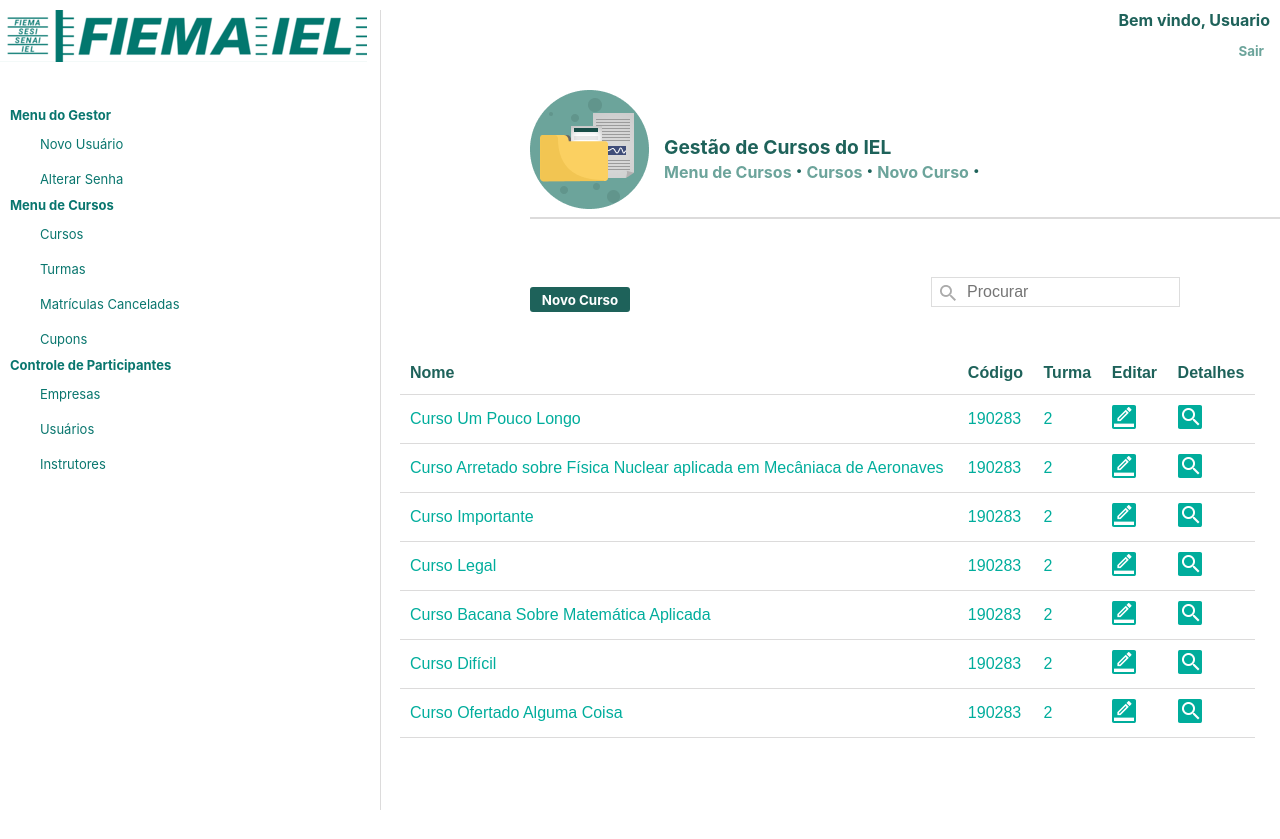
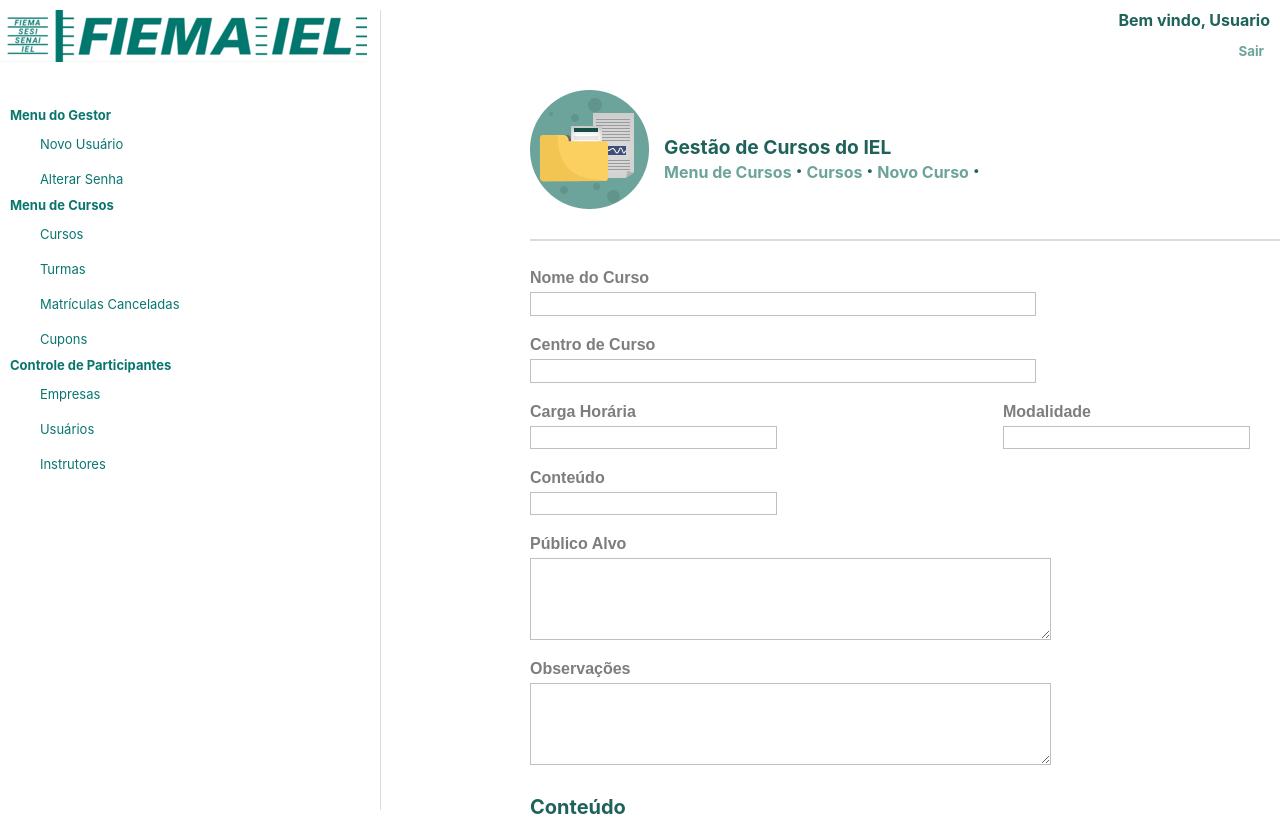
Before and after one commit to gphelipe1/frontend_tests, a React (Create React App) app: page / in a window 1280 px wide. Before the commit the page ends 810 px from the top, so only its background shows below. Built offline with nearby package versions, Linux system fonts and the light colour scheme.

Commit message:
Adicionando TAGS na página Curso/Novo Curso

```diff
--- a/package.json
+++ b/package.json
@@ -6,6 +6,7 @@
     "@material-ui/core": "^4.11.3",
     "@material-ui/data-grid": "^4.0.0-alpha.26",
     "@material-ui/icons": "^4.11.2",
+    "@material-ui/styles": "^4.11.3",
     "@testing-library/jest-dom": "^5.11.4",
     "@testing-library/react": "^11.1.0",
     "@testing-library/user-event": "^12.1.10",
--- a/src/App.js
+++ b/src/App.js
@@ -2,7 +2,7 @@ import './App.css';
 import React from 'react'
 import Sidebar from './Components/Sidebar'
 import Cursos from './Pages/Cursos'
-
+import NewCourse from './Pages/Cursos/Novo Curso/index'
 
 
 function App() {
@@ -12,7 +12,7 @@ function App() {
         <Sidebar/>
       </div>
       <div className="content">
-        <Cursos/>
+        <NewCourse/>
       </div>
     </div>
   );
--- a/src/Components/Header/index.css
+++ b/src/Components/Header/index.css
@@ -36,6 +36,7 @@
     hr{
         border: 1px solid #DCDBDB;
         margin-left: 150px;
+        margin-top: 30px;;
     }
 
 
--- a/src/Components/SearchInput/index.css
+++ b/src/Components/SearchInput/index.css
@@ -1,4 +1,4 @@
-input {
+.search-btn {
   background-image: url('../../Assets/search_icon.png');
   background-position: 5px 4px;
   background-repeat: no-repeat;
@@ -6,7 +6,8 @@ input {
   padding: 5px 5px 5px 35px;
   border: 1px solid #ddd;
   float: right;
-  margin-top: 50px;
+
+  margin-bottom: 10px;
   margin-right: 100px;
   outline-color: #00AD9C;
 }
--- a/src/Components/SearchInput/index.js
+++ b/src/Components/SearchInput/index.js
@@ -3,6 +3,6 @@ import './index.css'
 
 export default function InputTag(props){
     return(
-        <input type="text" id="myInput" onKeyUp={props.func} placeholder="Procurar" title="searc"/>
+        <input className="search-btn" type="text" id="myInput" onKeyUp={props.func} placeholder="Procurar" title="searc"/>
     );
 }
--- a/src/Components/Table/index.js
+++ b/src/Components/Table/index.js
@@ -1,11 +1,14 @@
 import React, { Fragment } from "react";
 import { Table } from "reactstrap";
 import './index.css'
+import InputTag from '../SearchInput/index'
 
 function TableTag(props) {
 
   return (
+
     <Fragment>
+        <InputTag className = "search-btn"/>
           <Table>
             <thead>
               <tr>
--- /dev/null
+++ b/src/Pages/Cursos/Novo Curso/index.css
@@ -0,0 +1,32 @@
+.forms-div{
+    flex-flow: row wrap;
+    margin-left: 150px;
+    justify-content: space-between;
+}
+
+.long-form{
+    width: 500px;
+    height: 20px;
+}
+
+.title-span{
+    color: #1E625A;
+    font-weight: bold;
+    font-family: -apple-system, BlinkMacSystemFont, 'Segoe UI', Roboto, Oxygen, Ubuntu, Cantarell, 'Open Sans', 'Helvetica Neue', sans-serif;
+    font-size: 20px;
+}
+
+.bottom-content-div{
+    margin-left: 150px;
+    margin-top: 30px;
+}
+
+.tags-ul{
+    margin-top: 20px;
+    display:flex;
+    flex-wrap: wrap;
+
+}
+ul {
+    list-style-type: none;
+  }
--- /dev/null
+++ b/src/Pages/Cursos/Novo Curso/index.js
@@ -0,0 +1,103 @@
+import React, { useState } from 'react';
+import '../../../global.css'
+import './index.css'
+import Header from '../../../Components/Header/index'
+import Chip from '@material-ui/core/Chip';
+import { makeStyles } from '@material-ui/core/styles';
+
+
+
+
+function NewCourse() {
+    const [tagConteudo, setTagConteudo] = useState("");
+    const [conteudoList,addConteudo] =  useState([]);
+    const [tagKey, setTagKey] = useState(0);
+
+    const thispath=[
+        "Menu de Cursos",
+        "Cursos",
+        "Novo Curso",
+    ]
+
+    const useStyles = makeStyles({
+        root: {
+            background: '#61958C',
+            color:'white',
+            fontWeight:'bold',
+            marginRight: '10px',
+            marginTop: '10px;'
+        },
+    });
+    const chipClass=useStyles();
+
+    const myFunction = (e) => {
+        if(e.key == 'Enter'){
+
+            addConteudo([...conteudoList,{key:tagKey,tagLabel: e.target.value}]);
+            setTagKey(tagKey + 1);
+            e.target.value=setTagConteudo("")
+        }
+        console.log(conteudoList)
+    }
+
+
+    const handleDelete = chipToDelete => () => {
+        addConteudo(chips => chips.filter(chip => chip.key !== chipToDelete.key));
+    }
+
+
+    const handleTagChange = (event) => setTagConteudo(event.target.value)
+
+    const Tags = conteudoList.map((value, index) => {
+        return <Chip className={chipClass.root} key={value.key} label={value.tagLabel} onDelete={handleDelete(value)}/>
+
+    })
+
+    return (
+        <div className="fullContent">
+            <Header path={thispath}/>
+            <form>
+                <div className="forms-div">
+                    <div className = "input-divs">
+                        <label className="label-form" for="nome_curso">Nome do Curso</label>
+                        <input  className="input-form long-form" type="text" id="nome_curso"/>
+
+                    </div>
+                    <div className = "input-divs">
+                        <label className="label-form" for="centro_curso">Centro de Curso</label>
+                        <input  className="input-form long-form" type="text" id="centro_curso"/>
+                    </div>
+                    <div className = "input-divs">
+                        <label className="label-form" for="carga">Carga Horária</label>
+                        <input className="input-form" type="text" id="carga"/>
+                    </div>
+                    <div className = "input-divs">
+                        <label className="label-form" for="modal">Modalidade</label>
+                        <input  className="input-form" type="text" id="modal"/>
+                    </div>
+                    <div className = "input-divs">
+                        <label className="label-form" for="conteudo" >Conteúdo</label>
+                        <input  className="input-form" type="text" id="conteudo" value={tagConteudo} onChange={handleTagChange} onKeyDown={myFunction}/>
+                    </div>
+                    <div className = "input-divs">
+                        <label className="label-form" for="publico_alvo">Público Alvo</label>
+                        <textarea rows="4" cols="50"  className="input-form" type="text" id="publico_alvo"/>
+                    </div>
+                    <div className = "input-divs">
+                        <label className="label-form" for="obs">Observações</label>
+                        <textarea rows="4" cols="50"  className="input-form" type="text" id="obs"/>
+                    </div>
+
+                </div>
+            </form>
+            <div className="bottom-content-div">
+                <span className="title-span">Conteúdo</span>
+                <div className="tags-ul">
+                    {Tags}
+                </div>
+            </div>
+        </div>
+    )
+}
+
+export default NewCourse;
--- a/src/Pages/Cursos/index.js
+++ b/src/Pages/Cursos/index.js
@@ -29,7 +29,6 @@ function Cursos() {
   const thispath = [
     "Menu de Cursos",
     "Cursos",
-    "Novo Curso"
   ]
 
   return (
@@ -39,7 +38,6 @@ function Cursos() {
           <button className="btn-creates btn">
             Novo Curso
             </button>
-            <InputTag/>
         </div>
         <TableCurso Headers={['Nome', 'Código', 'Turma', 'Editar', 'Detalhes']} Rows={Cursos}/>
       </div>
--- a/src/global.css
+++ b/src/global.css
@@ -14,3 +14,32 @@
     background-color: #00AD9C;
 	color: #1E625A;
 }
+
+.forms-div{
+    display:flex;
+    max-width: 1200px;
+    margin: auto;
+}
+
+.input-form, .label-form{
+    display:block;
+    margin-inline-end:  30px;
+}
+
+.input-form{
+    border: 1px solid #BFBFBF;
+    outline-color: #00AD9C;
+    color: #1E625A;
+    font-weight: bold;
+    font-size: 15px;
+    margin-top: 5px;
+    font-family: -apple-system, BlinkMacSystemFont, 'Segoe UI', Roboto, Oxygen, Ubuntu, Cantarell, 'Open Sans', 'Helvetica Neue', sans-serif;
+
+}
+
+.label-form{
+    color: #7D7D7D;
+    font-weight: bolder;
+    font-family: Arial, Helvetica, sans-serif;
+    margin-top: 20px;
+}
```
